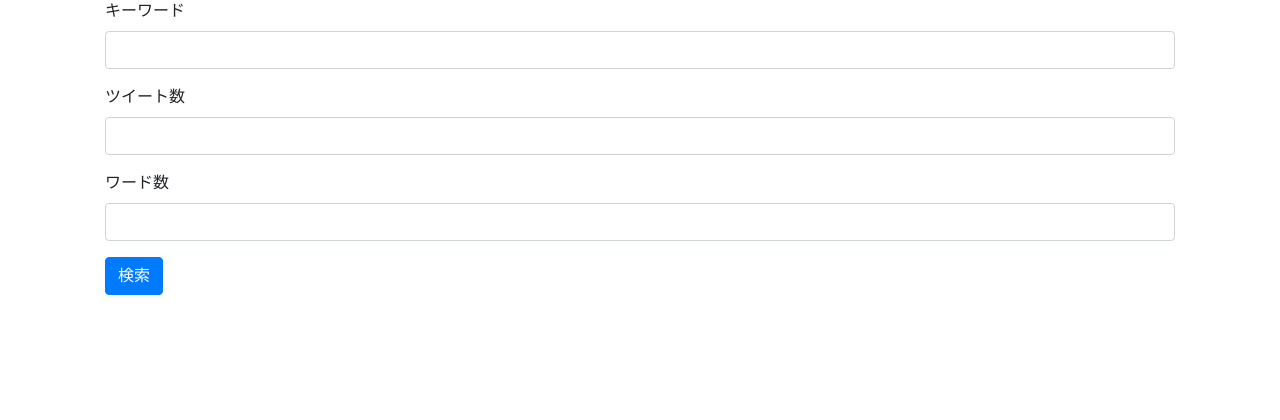
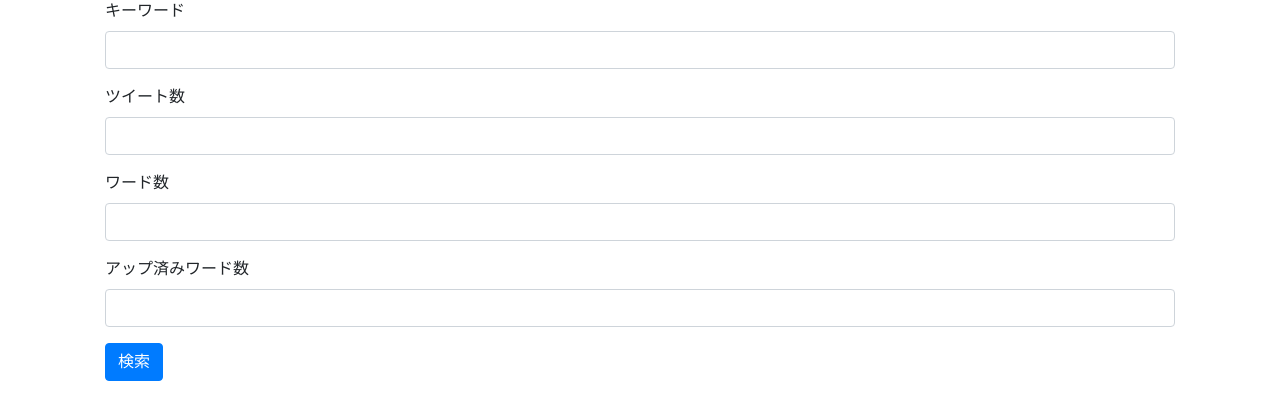
Before and after one commit to SnoozingJellyfish/crover, a Flask app: template crover/templates/index.html in a window 1280 px wide. Shown: the part 77-497 px from the top of the page. Run offline with Flask 2, Linux system fonts and the light colour scheme; the template is opened without the code that fills it, so the values that code supplies are empty; some libraries are stand-ins or nearby versions; some web fonts are replaced.

Commit message:
add already up num form

```diff
--- a/crover/templates/index.html
+++ b/crover/templates/index.html
@@ -13,7 +13,10 @@
         <label for="WordNum">ワード数</label>
         <input type="number" class="form-control" id="WordNum" name=word_num max=1000>
     </div>
-
+    <div class="form-group">
+        <label for="UpNum">アップ済みワード数</label>
+        <input type="number" class="form-control" id="UpNum" name=up_vec_num>
+    </div>
     <button type="submit" class="btn btn-primary">検索</button>
 </form>
 {% endblock %}
--- a/crover/views/views.py
+++ b/crover/views/views.py
@@ -29,7 +29,6 @@ nega = []
 
 @view.route('/')
 def home():
-    datastore_upload()
     return render_template('index.html')
 
 @view.app_errorhandler(404)
@@ -50,7 +49,7 @@ def word_cluster():
         keyword = request.form['keyword']
         max_tweets = int(request.form['tweet_num'])
         word_num = int(request.form['word_num'])
-        #datastore_upload(int(request.form['up_vec_num']))
+        datastore_upload(int(request.form['up_vec_num']))
 
         cluster_to_words = [{0: preprocess_all(keyword, max_tweets, word_num)}]
         b64_figures = make_word_cloud(cluster_to_words[0])
```
